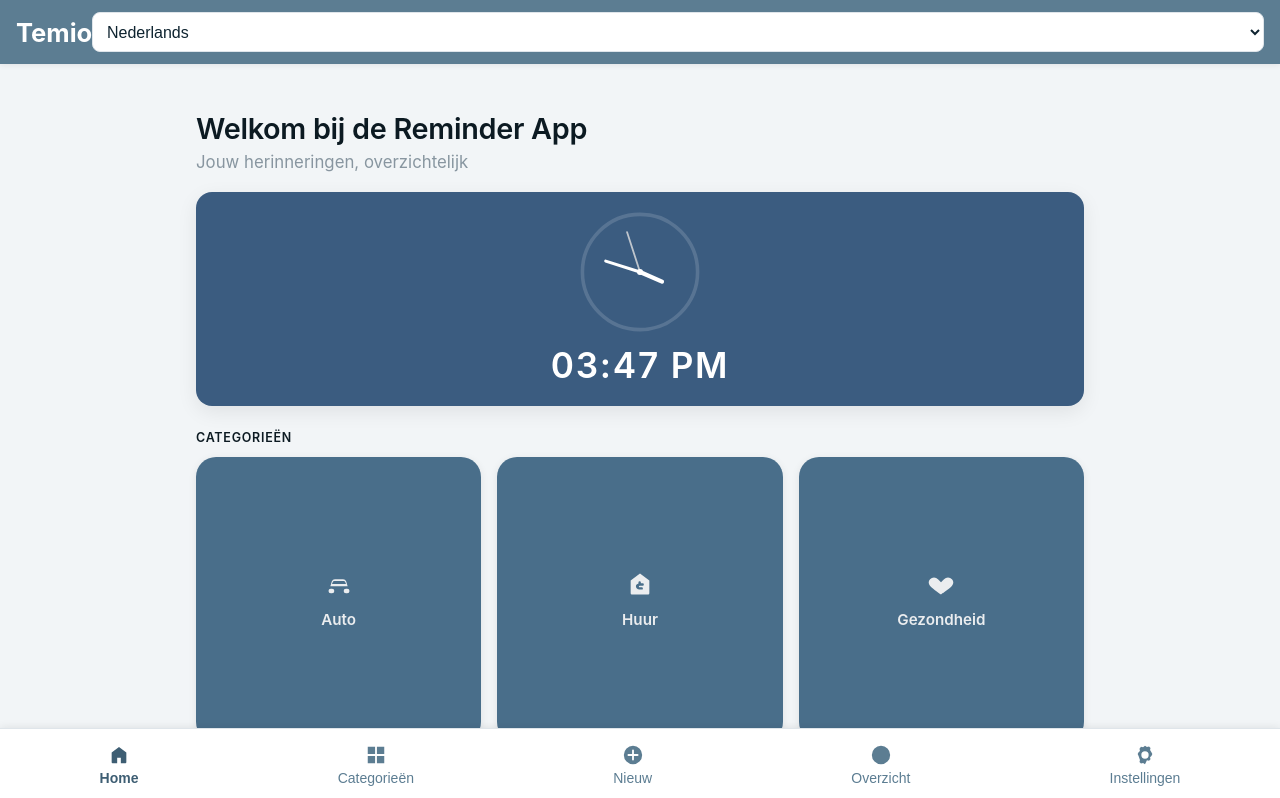
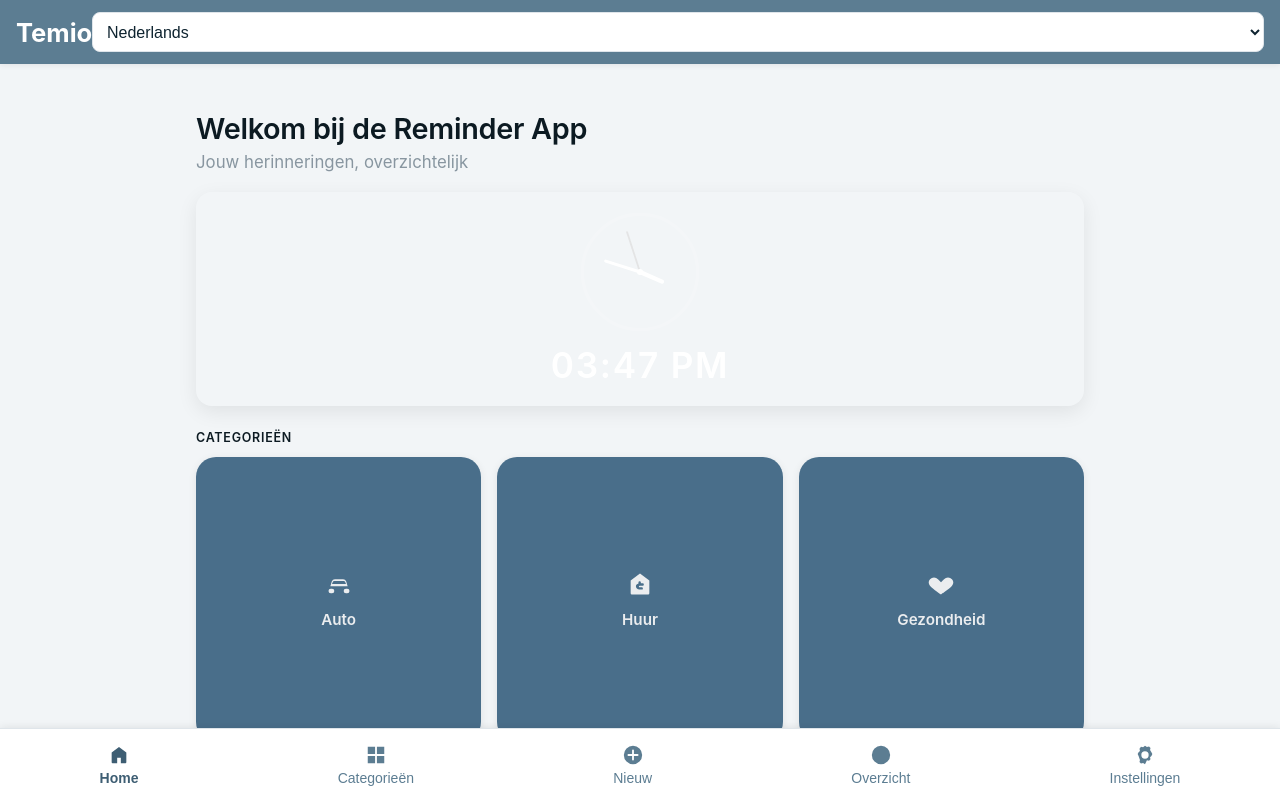
Before and after one commit to harrolds/temio, a React (Vite) app: page / in a window 1280 px wide. Shown: the top 798 px of the page. Built offline with nearby package versions, Linux system fonts and the light colour scheme.

Commit message:
Update HeroClock.jsx

```diff
--- a/src/components/common/HeroClock.jsx
+++ b/src/components/common/HeroClock.jsx
@@ -1,9 +1,9 @@
 import React, { useEffect, useState } from "react";
 
 /**
- * HeroClock – Sprint 2.4 Visual Refinement
+ * HeroClock – Sprint 2.4 Precision & Pulse v2.1
  * -------------------------------------------------
- * - Donkerblauw kaartvlak (#3B5C80)
+ * - Themakleur via var(--color-header)
  * - Analoge klok met wijzers (SVG)
  * - Digitale tijd (HH:MM)
  * - Geen datum of label
@@ -27,7 +27,7 @@ export default function HeroClock() {
   const formattedTime = now.toLocaleTimeString([], { hour: "2-digit", minute: "2-digit" });
 
   return (
-    <div className="hero-clock-card fade-in">
+    <div className="hero-clock-card fade-in" style={{ backgroundColor: "var(--color-header)" }}>
       <div className="hero-clock-face">
         <svg viewBox="0 0 100 100" className="hero-clock-svg" aria-hidden="true">
           <circle className="clock-bg" cx="50" cy="50" r="48" />
```
